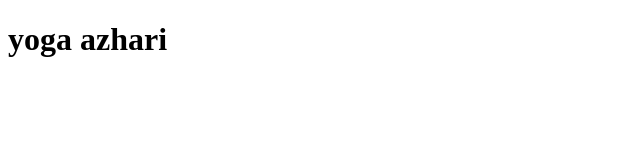
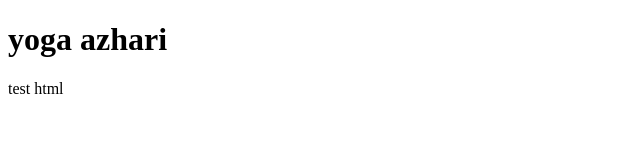
Before and after one commit to YogaAzhari23/Projek-c-, a plain HTML site: page index.html in a window 1280 px wide. Shown: the full height of the page, 0-640 px from the left. Drawn offline with Linux system fonts and the light colour scheme.

Commit message:
change html

```diff
--- a/index.html
+++ b/index.html
@@ -7,5 +7,6 @@
 </head>
 <body>
     <h1>yoga azhari</h1>
+ <p>test html</p>
 </body>
 </html>
```
